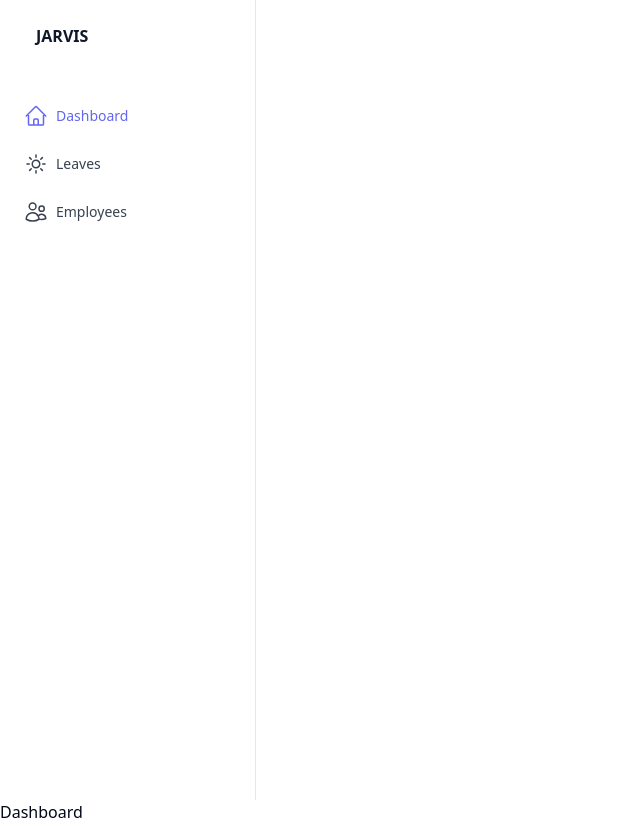
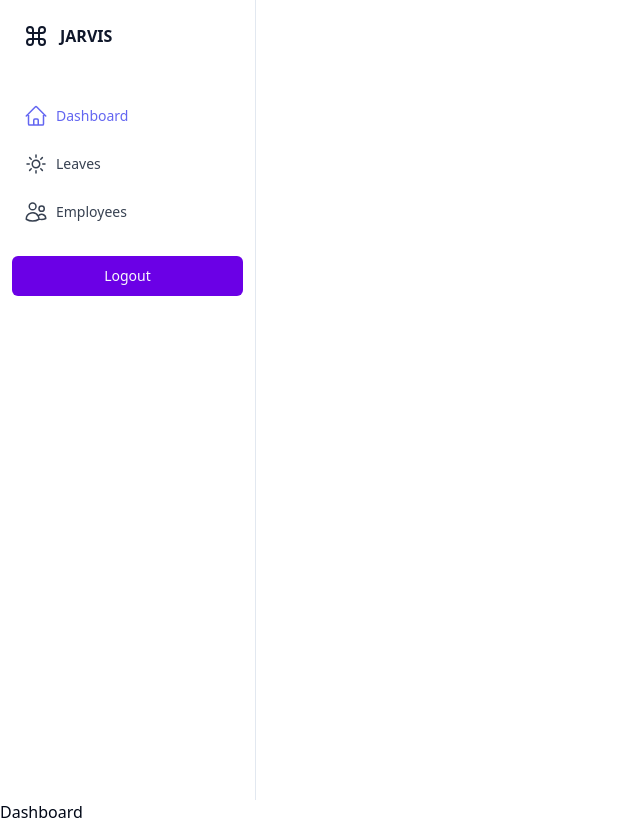
Before and after one commit to vin18/Jarvis, a React (Vite) app: page /dashboard in a window 1280 px wide. Shown: the whole page, without its empty margins (0-640 px from the left). Built offline with nearby package versions, Linux system fonts and the light colour scheme.

Commit message:
Add: Logout functionality

```diff
--- a/src/components/ui/sidebar.jsx
+++ b/src/components/ui/sidebar.jsx
@@ -1,8 +1,13 @@
 import { Link, useLocation } from 'react-router-dom';
 import classNames from 'classnames';
+import { ArrowRightOnRectangleIcon } from '@heroicons/react/24/outline';
+import { Button } from './button';
+import { useLogout } from '../../features/authentication/useLogout';
+import { Loader2 } from 'lucide-react';
 
 export default function Sidebar({ navigation }) {
   const { pathname } = useLocation();
+  const { isLoading, logout } = useLogout();
 
   return (
     <div className="h-screen w-screen bg-white dark:bg-slate-900">
@@ -16,7 +21,6 @@ export default function Sidebar({ navigation }) {
             href="#"
             className="mb-10 flex items-center rounded-lg px-3 py-2 text-slate-900 dark:text-white"
           >
-            {/*
             <svg
               className="h-5 w-5"
               aria-hidden="true"
@@ -26,14 +30,14 @@ export default function Sidebar({ navigation }) {
               viewBox="0 0 24 24"
               fill="none"
               stroke="currentColor"
-                stroke-width="2"
-                stroke-linecap="round"
-                stroke-linejoin="round"
+              strokeWidth="2"
+              strokeLinecap="round"
+              strokeLinejoin="round"
               className="lucide lucide-command"
             >
               <path d="M15 6v12a3 3 0 1 0 3-3H6a3 3 0 1 0 3 3V6a3 3 0 1 0-3 3h12a3 3 0 1 0-3-3" />
             </svg>
-            */}
+
             <span className="ml-3 text-base font-semibold">JARVIS</span>
           </div>
           <ul className="space-y-2 text-sm font-medium">
@@ -72,6 +76,12 @@ export default function Sidebar({ navigation }) {
               );
             })}
           </ul>
+
+          {/* TODO: Better UI positioning for logout */}
+          <Button onClick={logout} disabled={isLoading} className="my-6">
+            {isLoading && <Loader2 className="mr-2 h-4 w-4 animate-spin" />}
+            {isLoading ? 'Logging out' : 'Logout'}
+          </Button>
         </div>
       </aside>
     </div>
--- a/src/features/authentication/useLogin.js
+++ b/src/features/authentication/useLogin.js
@@ -11,7 +11,7 @@ export function useLogin() {
     mutationFn: ({ email, password }) => loginApi({ email, password }),
     onSuccess: (user) => {
       queryClient.setQueryData(['user'], user.user);
-      navigate('/dashboard');
+      navigate('/dashboard', { replace: true });
       toast.success(`User logged in successfully`);
     },
     onError: (err) => {
--- /dev/null
+++ b/src/features/authentication/useLogout.js
@@ -0,0 +1,24 @@
+import { useNavigate } from 'react-router-dom';
+import { useMutation, useQueryClient } from '@tanstack/react-query';
+import { logout as logoutApi } from '../../services/apiAuth';
+import toast from 'react-hot-toast';
+
+export function useLogout() {
+  const navigate = useNavigate();
+  const queryClient = useQueryClient();
+
+  const { mutate: logout, isLoading } = useMutation({
+    mutationFn: logoutApi,
+    onSuccess: () => {
+      queryClient.removeQueries();
+      navigate('/login', { replace: true });
+      toast.success(`User logged out successfully`);
+    },
+    onError: (err) => {
+      console.log(`ERROR`, err);
+      toast.error(err.message);
+    },
+  });
+
+  return { logout, isLoading };
+}
--- a/src/pages/Login.jsx
+++ b/src/pages/Login.jsx
@@ -57,10 +57,11 @@ export default function Login() {
   // TODO:
   // 1. Add icons inside the input box
   // 2. Add github and google authentication
+  // 3. Show or hide password
 
   return (
     <div className="min-h-screen grid place-items-center">
-      <Card className="container max-w-md px-0">
+      <Card className="container shadow max-w-md px-0">
         <CardHeader className="space-y-1 text-center">
           <CardTitle className="text-2xl mb-1 flex justify-center items-center">
             <img className="w-8" src={Logo} /> <span>JARVIS</span>
--- a/src/services/apiAuth.js
+++ b/src/services/apiAuth.js
@@ -10,3 +10,8 @@ export async function login({ email, password }) {
 
   return data;
 }
+
+export async function logout() {
+  const { error } = await supabase.auth.signOut();
+  if (error) throw new Error(error.message);
+}
```
Lines whose indentation alone changed are shown as unchanged.
